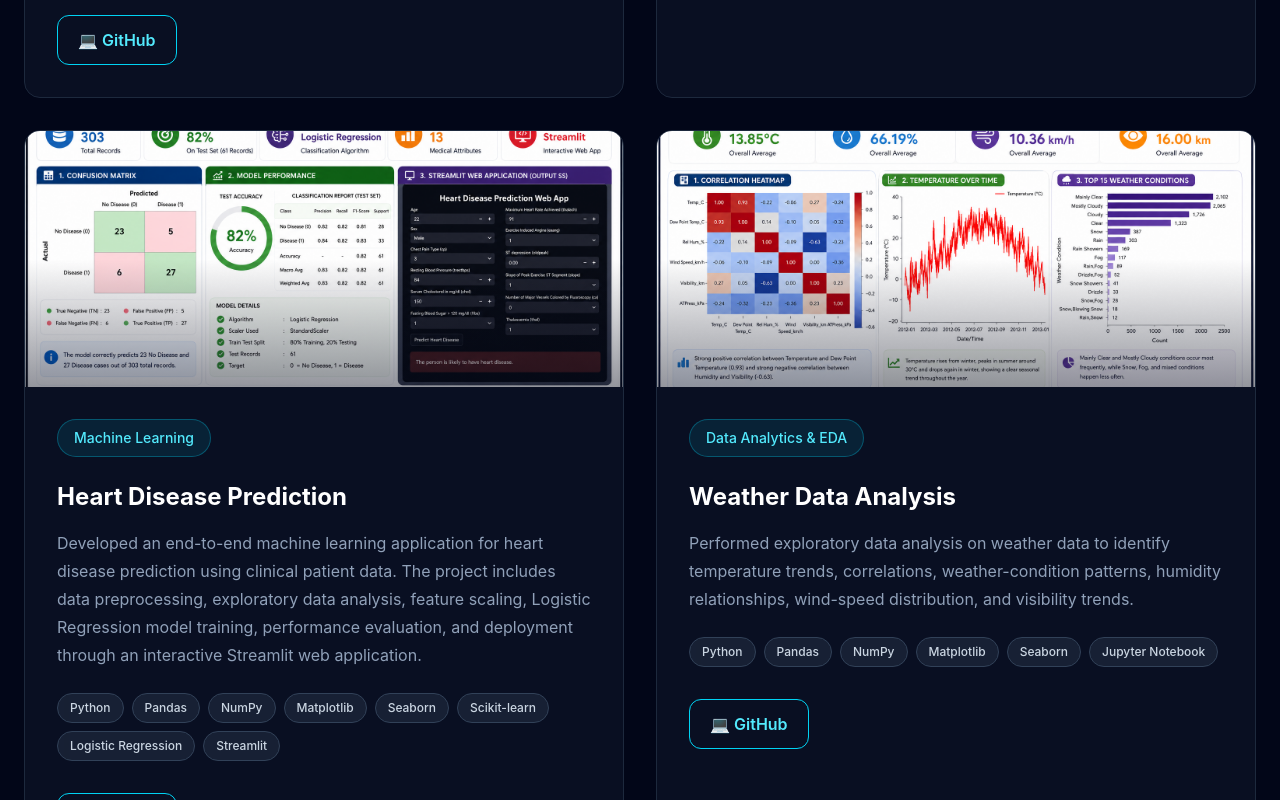
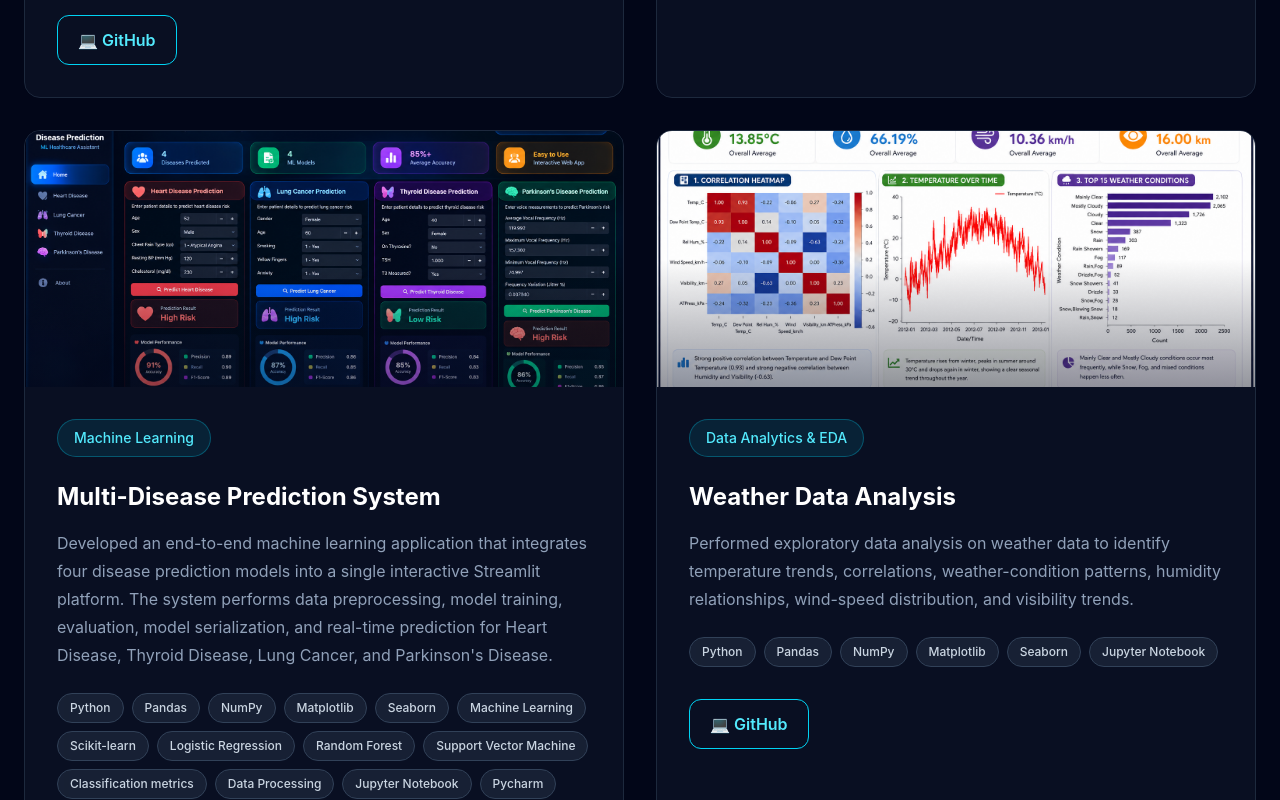
Before and after one commit to SWARNAVO-DAW/swarnavo-portfolio, a React (Vite) app: page / in a window 1280 px wide. Shown: the part 4940-5740 px from the top of the page. Built offline with nearby package versions, Linux system fonts and the light colour scheme.

Commit message:
Replace heart disease project with multi-disease prediction system

```diff
--- a/src/data/projects.js
+++ b/src/data/projects.js
@@ -1,6 +1,6 @@
 import diwaliImage from "../assets/projects/diwali-sales.png";
 import blinkitImage from "../assets/projects/blinkit-sales.png";
-import heartDiseaseImage from "../assets/projects/heart-disease.png";
+import diseasePredictionImage from "../assets/projects/disease-prediction.png";
 import weatherImage from "../assets/projects/weather-data-analysis.png";
 
 const projects = [
@@ -55,13 +55,16 @@ const projects = [
   },
 
   {
-    id: "heart-disease",
-    title: "Heart Disease Prediction",
-    category: "Machine Learning",
-    image: heartDiseaseImage,
+  id: "multi-disease-prediction",
 
-    description:
-  "Developed an end-to-end machine learning application for heart disease prediction using clinical patient data. The project includes data preprocessing, exploratory data analysis, feature scaling, Logistic Regression model training, performance evaluation, and deployment through an interactive Streamlit web application.",
+  title: "Multi-Disease Prediction System",
+
+  category: "Machine Learning",
+
+  image: diseasePredictionImage,
+
+  description:
+    "Developed an end-to-end machine learning application that integrates four disease prediction models into a single interactive Streamlit platform. The system performs data preprocessing, model training, evaluation, model serialization, and real-time prediction for Heart Disease, Thyroid Disease, Lung Cancer, and Parkinson's Disease.",
 
   technologies: [
     "Python",
@@ -69,29 +72,25 @@ const projects = [
     "NumPy",
     "Matplotlib",
     "Seaborn",
+    "Machine Learning",
     "Scikit-learn",
     "Logistic Regression",
-    "Streamlit"
+    "Random Forest",
+    "Support Vector Machine",
+    "Classification metrics",
+    "Data Processing",
+    "Jupyter Notebook",
+    "Pycharm",
+    "Streamlit",
+    "Pickle"
   ],
 
   github:
-    "https://github.com/SWARNAVO-DAW/Heart_Disease_Prediction",
+    "https://github.com/SWARNAVO-DAW/Prediction-of-Disease-Outbreaks",
 
-  live:
-    "http://localhost:8501",
-
-  highlights: [
-    "Used the UCI Heart Disease dataset containing 303 records and 13 clinical features.",
-    "Performed data preprocessing, exploratory data analysis, and feature preparation.",
-    "Implemented Logistic Regression for binary heart disease classification.",
-    "Evaluated the model using accuracy, confusion matrix, precision, recall, and F1-score.",
-    "Developed an interactive Streamlit web application for real-time prediction.",
-    "Users can enter clinical parameters and receive a heart disease prediction.",
-    "Ongoing extension: developing additional disease prediction models for Parkinson's Disease,Hypothyroidism, and Lung Cancer."
-  ],
-
-  status: "Completed + Ongoing Extensions"
-  },
+  demo:
+    "https://disease-prediction-by-swarnavo.streamlit.app"
+},
 
   {
     id: "weather",
```
Also changed, not shown: src/assets/projects/disease-prediction.png (added), src/assets/projects/heart-disease.png (deleted).
